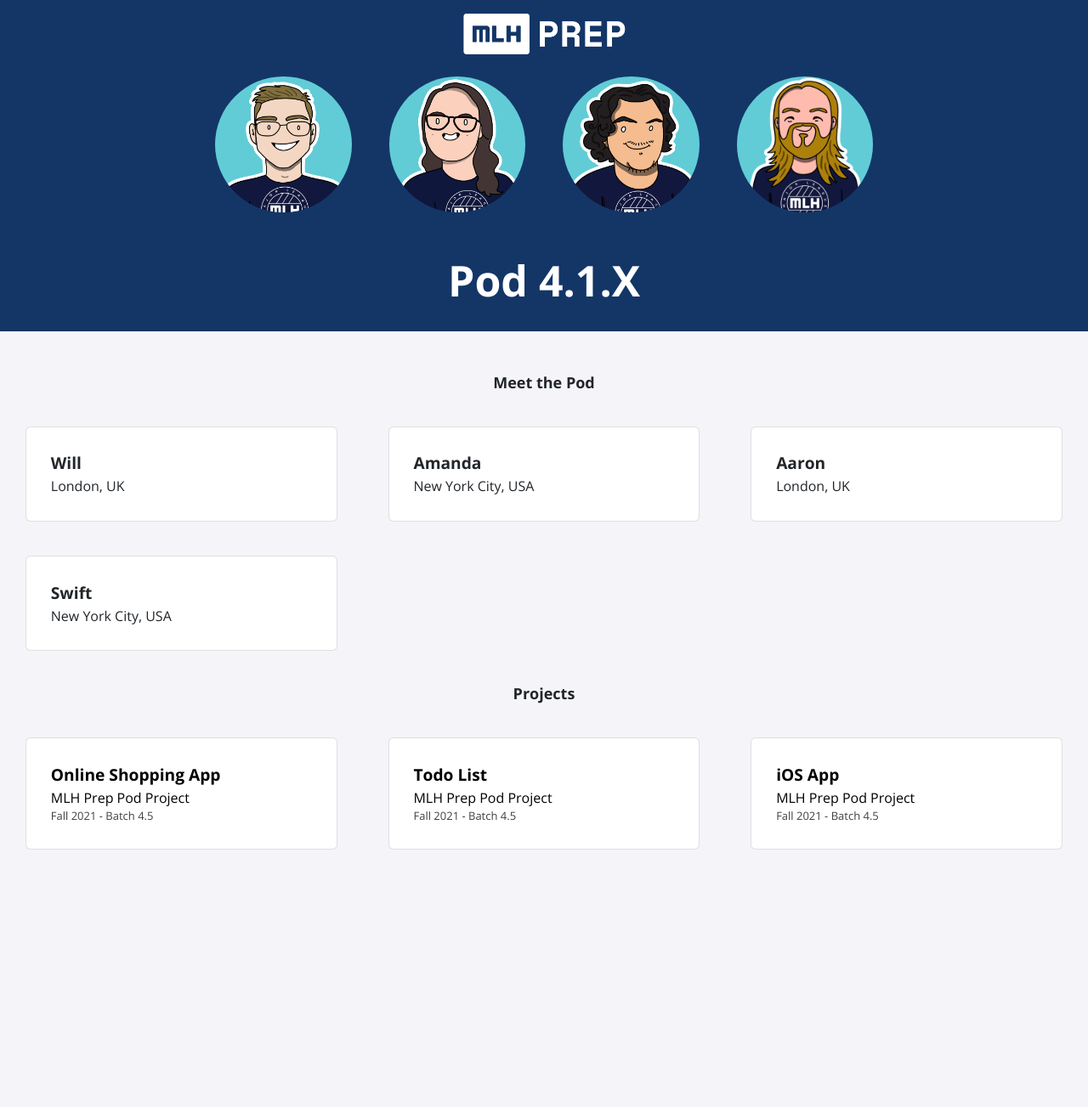
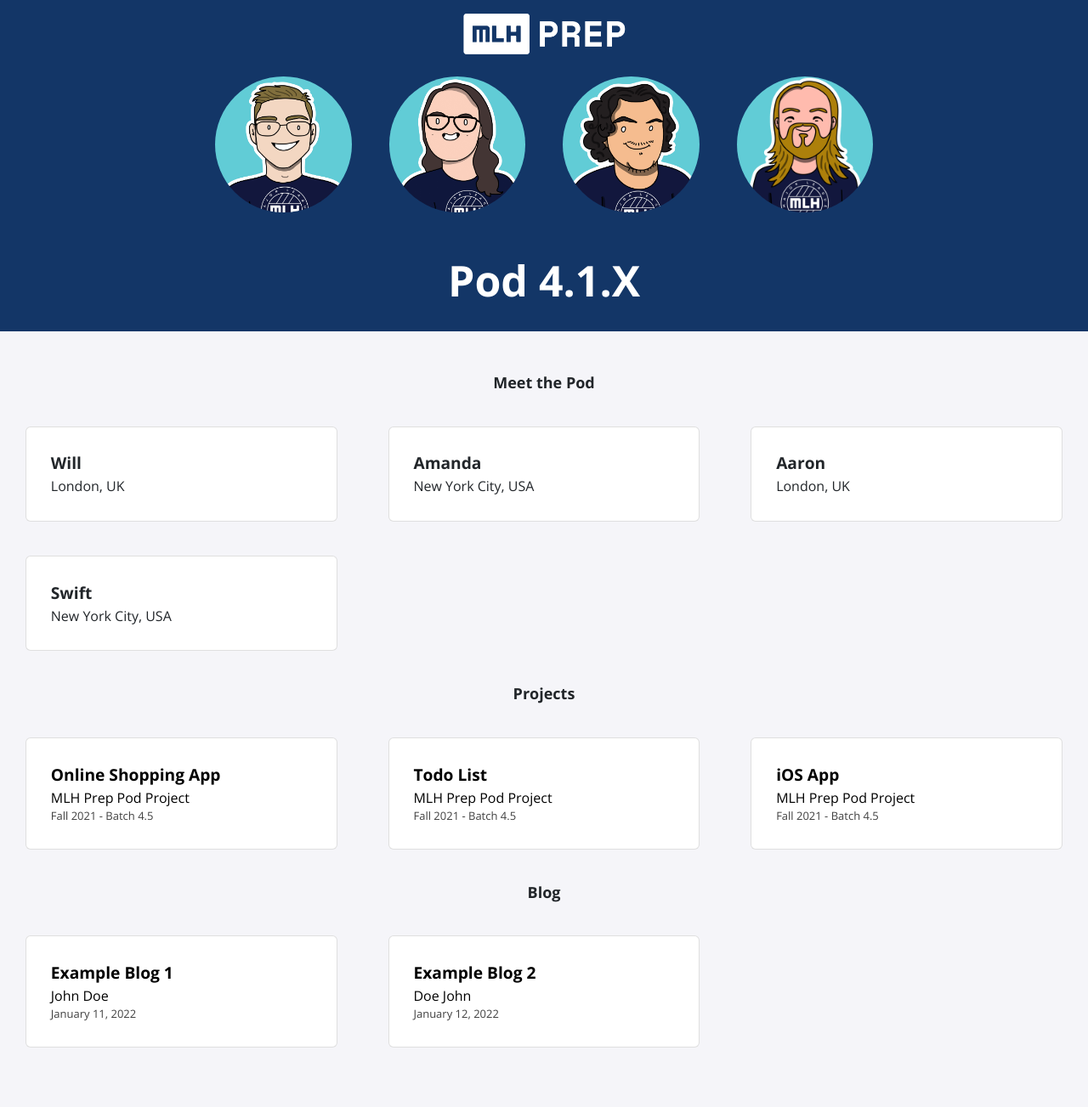
Before and after one commit to MLH-Fellowship/jan-2022-prep-portfolio, a Jekyll site: the page built from index.html, in a window 1280 px wide. Shown: the whole page at 85% size. Built offline with Jekyll 4.4.1, drawn with Linux system fonts in a browser that asks for light colours; nearby versions of some CDN libraries; before the commit the page ends 1070 px from its top, so only the background shows below that.

Commit message:
initial blog look

```diff
--- /dev/null
+++ b/_data/blogs.yml
@@ -0,0 +1,19 @@
+- title: Example Blog 1
+  author: John Doe
+  date: January 11, 2022
+  content: >
+    Cillum proident pariatur cillum laboris sint. Proident veniam id mollit
+    labore incididunt minim Lorem laborum duis sit sit. Et aliqua non aliqua
+    id. Et sunt velit consectetur quis qui nisi velit. Exercitation ullamco
+    irure adipisicing est esse amet ullamco. Mollit cillum quis dolore enim.
+  page-name: short-title
+
+- title: Example Blog 2
+  author: Doe John
+  date: January 12, 2022
+  content: >
+    Cillum proident pariatur cillum laboris sint. Proident veniam id mollit
+    labore incididunt minim Lorem laborum duis sit sit. Et aliqua non aliqua
+    id. Et sunt velit consectetur quis qui nisi velit. Exercitation ullamco
+    irure adipisicing est esse amet ullamco. Mollit cillum quis dolore enim.
+  page-name: s-title
--- /dev/null
+++ b/_includes/blog.html
@@ -0,0 +1,18 @@
+<h2>Blog</h2>
+<div class="card-container">
+    {% for item in site.data.blogs %}
+    {% if item.page-name %}
+    <a href="/blog/{{ item.page-name }}">
+    {% else %}
+    <a>
+    {% endif %}
+      <div class="card">
+        <div class="info">
+          <p class="title">{{ item.title }}</p>
+          <p class="location">{{ item.author }}</p>
+          <p class="dates">{{ item.date }}</p>
+        </div>
+      </div>
+    </a>
+    {% endfor %}
+  </div>
--- a/index.html
+++ b/index.html
@@ -12,6 +12,8 @@
     {% include description.html %}
 
     {% include projects.html %}
+
+    {% include blog.html %}
 </body>
 
 </html>
```
